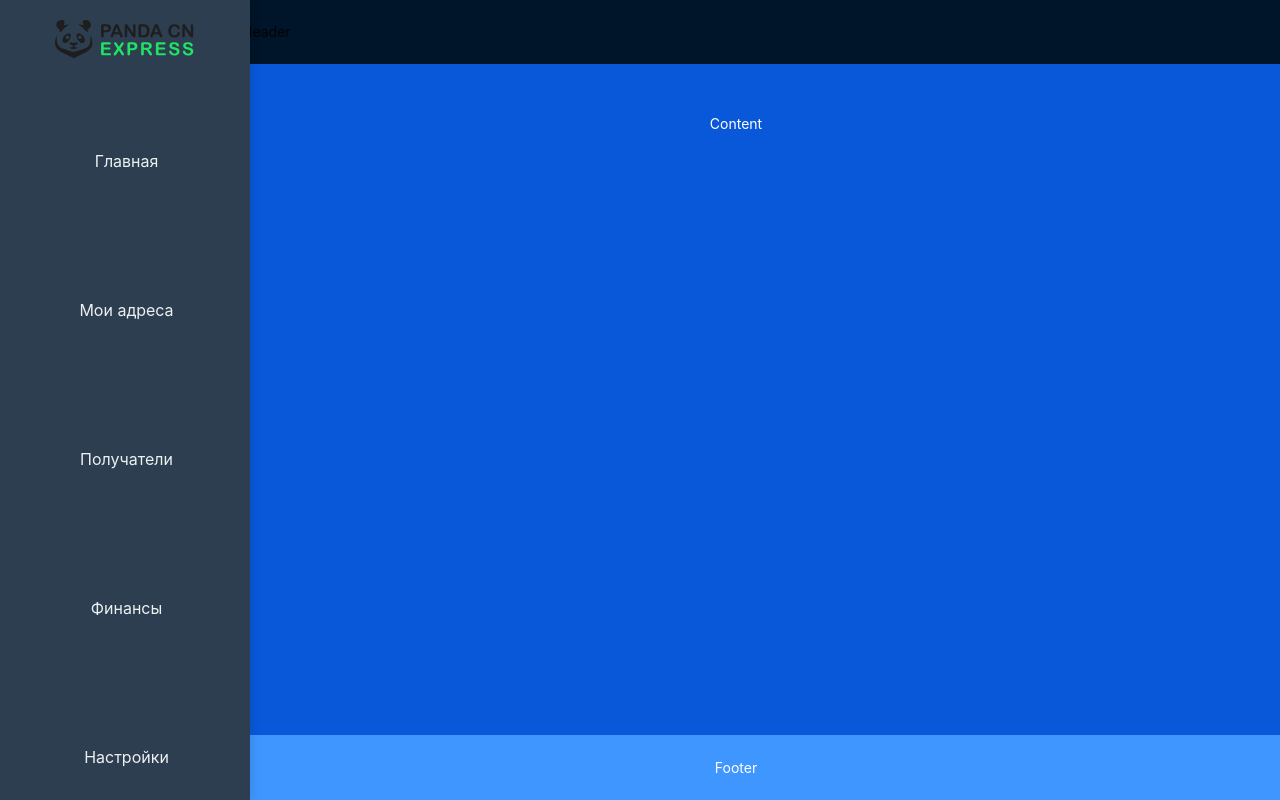
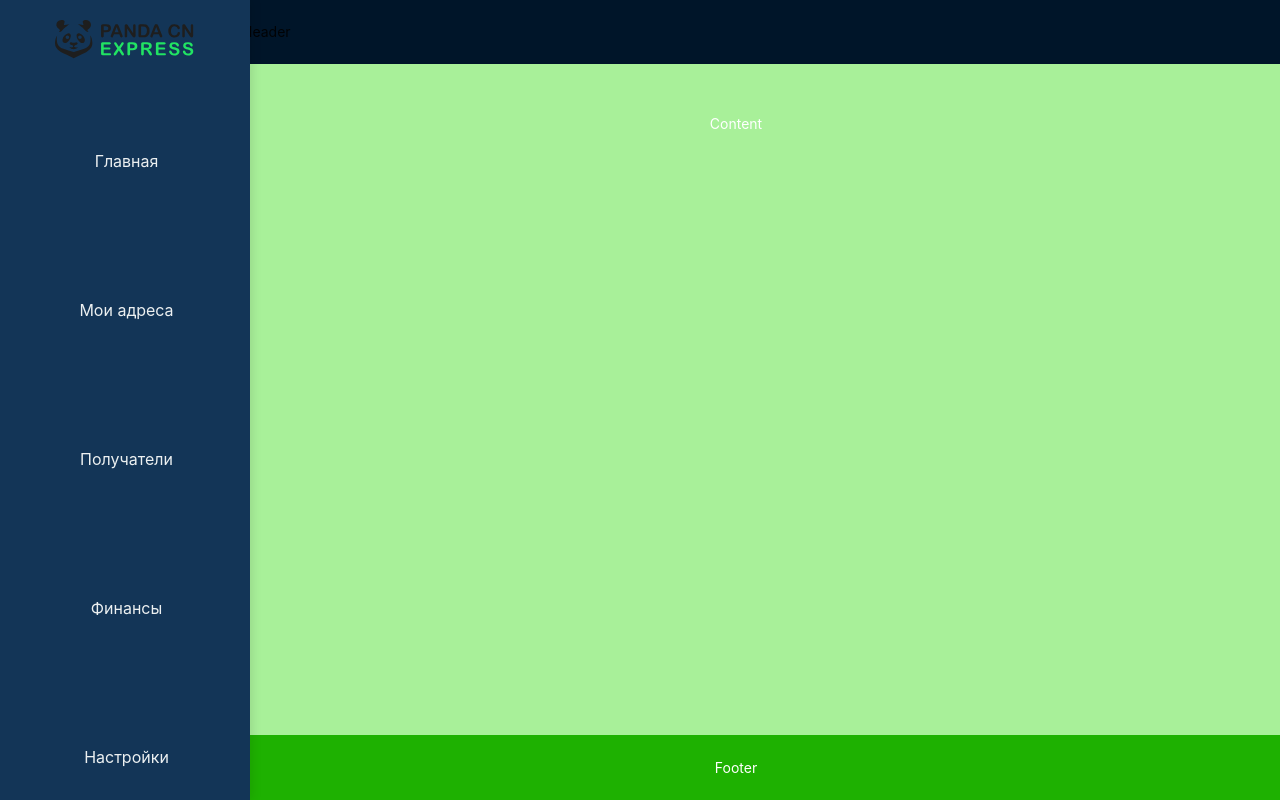
Before and after one commit to emarishkin/PandaCnExpress, a React (Vite) app: page /dashboard in a window 1280 px wide. Built offline with nearby package versions, Linux system fonts and the light colour scheme.

Commit message:
Layout+sider+

```diff
--- a/src/style/dashboard.css
+++ b/src/style/dashboard.css
@@ -17,11 +17,11 @@
   min-height: 120;
   line-height: 120px;
   color: #fff;
-  background-color:#0958d9 ;
+  background-color:#a8f099 ;
 }
 
 .footer{
     text-align: center;
   color: #fff;
-  background-color: #4096ff;
+  background-color: #1eb101;
 }
--- a/src/style/sider.css
+++ b/src/style/sider.css
@@ -1,6 +1,6 @@
 /* Sider.css */
 .siderSection {
-  background-color: #2c3e50;
+  background-color: #133557;
   color: white;
   height: 100vh;
   width: 250px;
```
